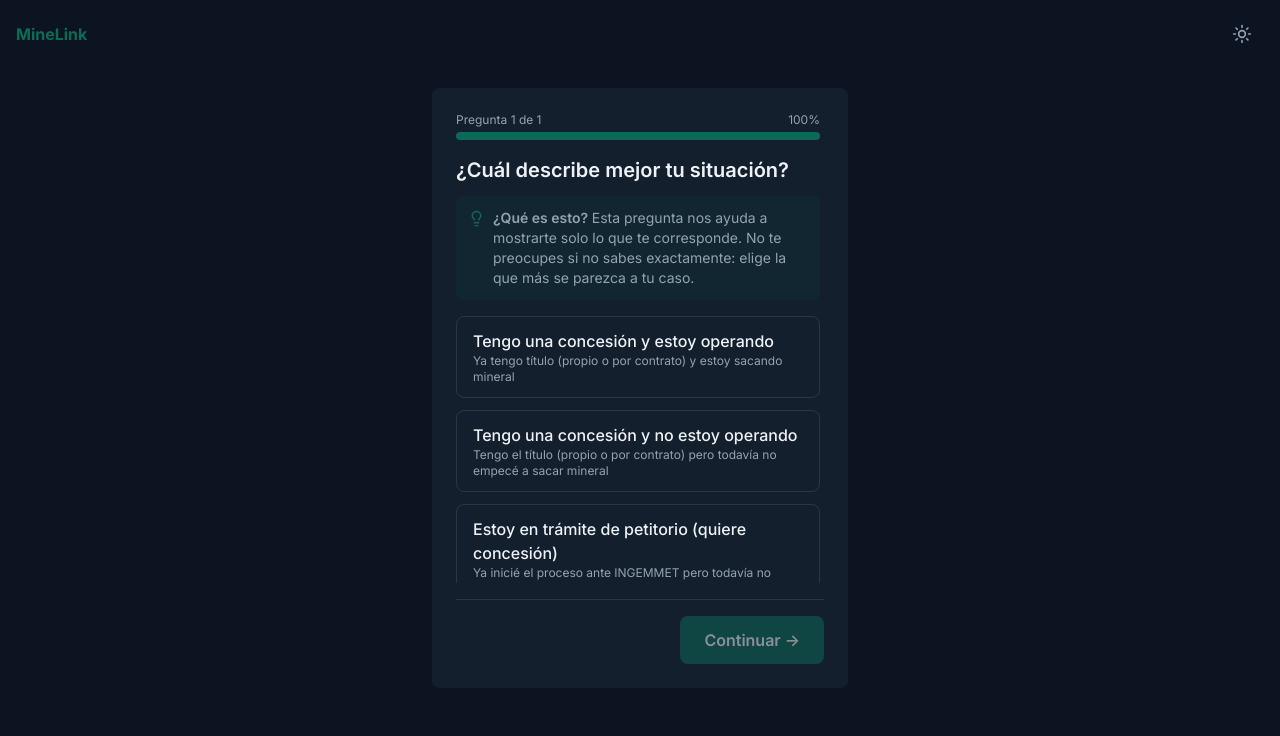
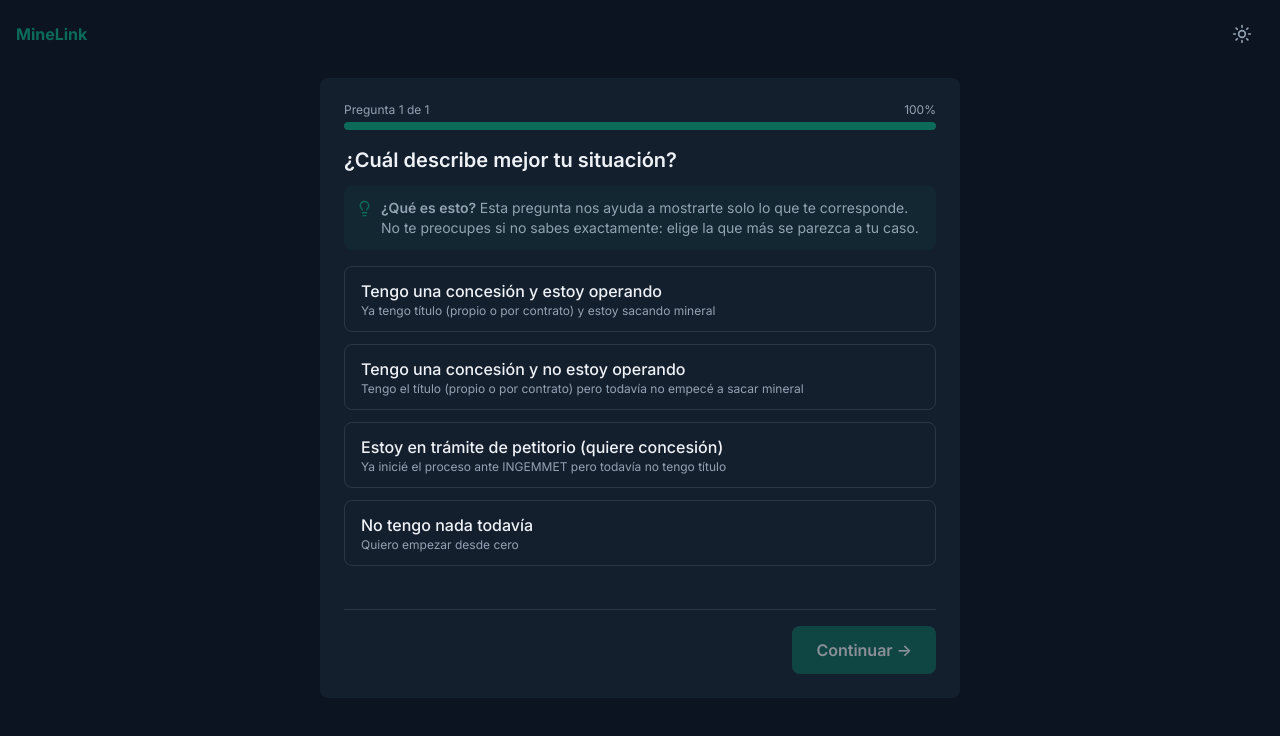
Before and after one commit to esthivencruz46-rgb/MineLINK, a React (Vite) app in the folder minelink-agente/frontend/: page /diagnostico in a window 1280 px wide. Shown: the top 736 px of the page. Built offline with nearby package versions, Linux system fonts and the light colour scheme; no server answers; what @capacitor/core would draw is missing.

Commit message:
mejora de formulario

```diff
--- a/minelink-agente/frontend/src/components/CuestionarioInversionInline.tsx
+++ b/minelink-agente/frontend/src/components/CuestionarioInversionInline.tsx
@@ -213,8 +213,8 @@ function ModalShell({
   onCerrar: () => void;
 }) {
   return (
-    <div className="fixed inset-0 z-50 flex items-end justify-center bg-black/50 p-0 md:items-center md:p-4">
-      <div className="relative flex h-[88dvh] max-h-[620px] w-full max-w-lg flex-col rounded-t-2xl bg-tarjeta p-6 dark:bg-tarjeta-dark md:h-[620px] md:rounded-lg">
+    <div className="fixed inset-0 z-50 flex items-end justify-center overflow-y-auto bg-black/50 p-0 md:items-center md:p-4">
+      <div className="relative flex min-h-[600px] w-full max-w-2xl flex-col rounded-t-2xl bg-tarjeta p-6 dark:bg-tarjeta-dark md:rounded-lg">
         <button
           onClick={onCerrar}
           aria-label="Cerrar"
@@ -222,7 +222,7 @@ function ModalShell({
         >
           <X size={20} strokeWidth={2} />
         </button>
-        <div className="flex-1 overflow-y-auto pr-1">{children}</div>
+        <div className="flex-1">{children}</div>
         {footer && <div className="mt-4 shrink-0 border-t border-black/10 pt-4 dark:border-white/10">{footer}</div>}
       </div>
     </div>
--- a/minelink-agente/frontend/src/pages/Cuestionario.tsx
+++ b/minelink-agente/frontend/src/pages/Cuestionario.tsx
@@ -395,17 +395,17 @@ export function Cuestionario() {
 // Sub-componentes
 // -------------------------------------------------------------------
 
-/** Recuadro de tamaño FIJO (no crece ni encoge entre preguntas, evita el
- *  salto que molestaba al ir hacia atrás/adelante): el contenido de cada
- *  pregunta se desplaza dentro de un área con scroll propio y el pie con
- *  Volver/Continuar queda siempre en la misma posición — mismo patrón que
- *  el Módulo INV (CuestionarioInversionInline.tsx), sin fondo de modal
- *  porque aquí es la página completa, no un recuadro sobre otra pantalla. */
+/** Recuadro ancho, con una altura mínima que ya alcanza para la pregunta
+ *  más grande del catálogo (8 opciones, la pantalla de mineral) — así
+ *  nunca hace falta scroll interno ni se ve un recuadro angosto, y las
+ *  preguntas cortas no lo encogen: se ve del mismo tamaño siempre, sin la
+ *  barra de scroll que se veía mal. Solo crecería en el caso extremo de
+ *  una pregunta con ayuda muy larga, nunca se hace más chico. */
 function TarjetaPregunta({ children, footer }: { children: ReactNode; footer: ReactNode }) {
   return (
-    <div className="mx-auto flex min-h-[80vh] max-w-md flex-col items-center justify-center px-4">
-      <div className="flex h-[600px] max-h-[85vh] w-full flex-col rounded-lg bg-tarjeta p-6 dark:bg-tarjeta-dark">
-        <div className="flex-1 overflow-y-auto pr-1">{children}</div>
+    <div className="mx-auto flex min-h-[80vh] max-w-2xl flex-col items-center justify-center px-4">
+      <div className="flex min-h-[620px] w-full flex-col rounded-lg bg-tarjeta p-6 dark:bg-tarjeta-dark">
+        <div className="flex-1">{children}</div>
         <div className="mt-4 shrink-0 border-t border-black/10 pt-4 dark:border-white/10">
           {footer}
         </div>
```
